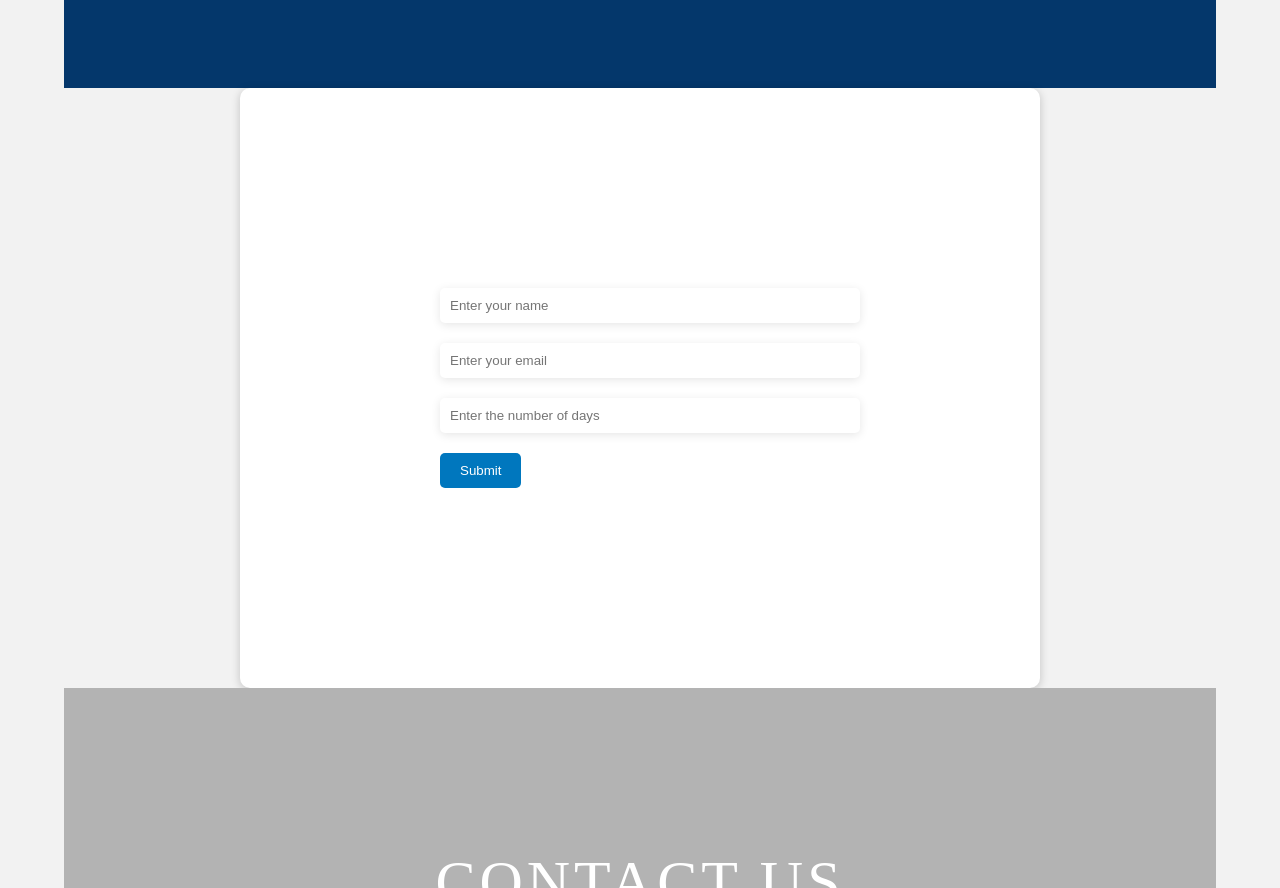
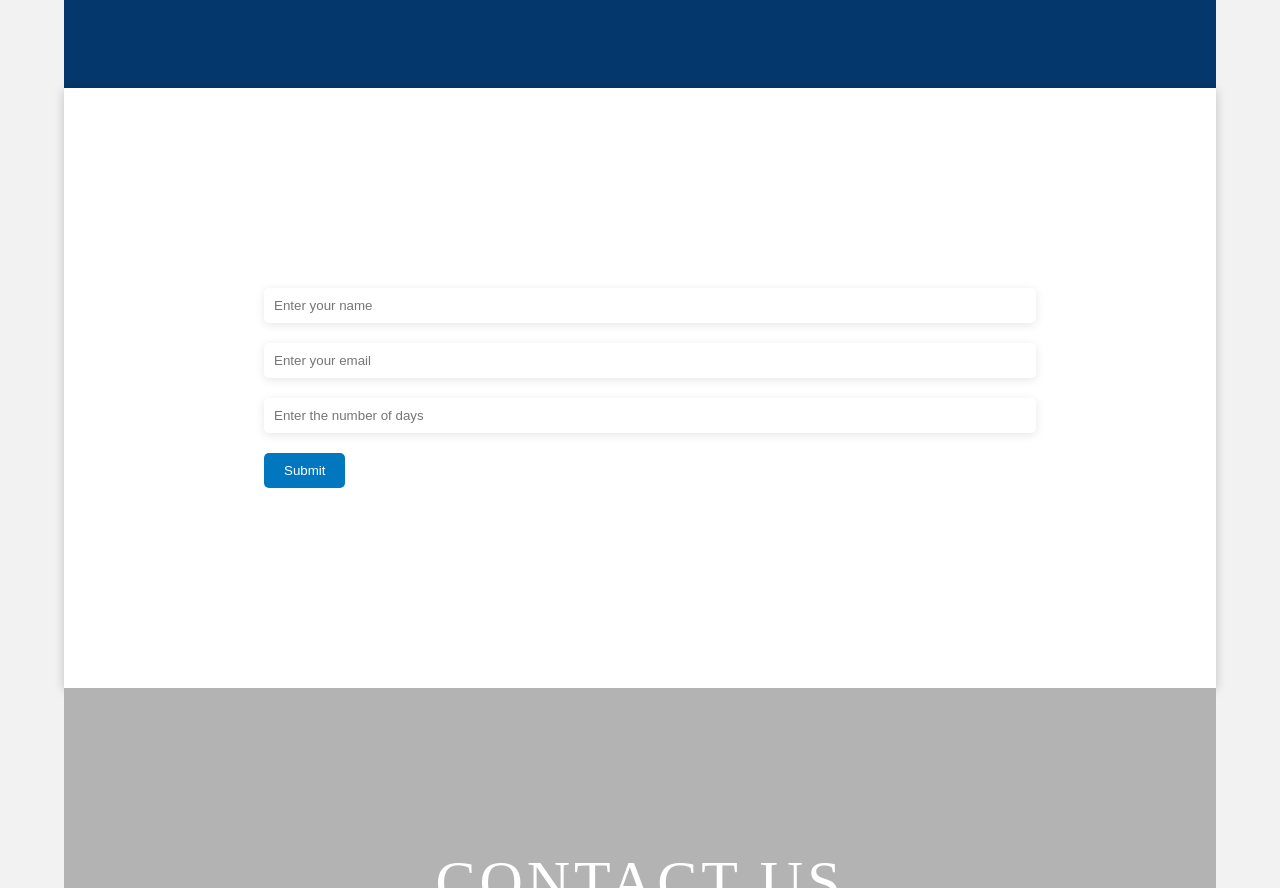
Before and after one commit to auch3rwahom3/grovecruises, a plain HTML site: page index.html in a window 1280 px wide. Shown: the part 2456-3344 px from the top of the page. Drawn offline with Linux system fonts and the light colour scheme.

Commit message:
corrected the form section

```diff
--- a/css/singlePageTemplate.css
+++ b/css/singlePageTemplate.css
@@ -135,11 +135,10 @@ book{
 }
 
 form {
-  max-width: 400px;
+  max-width: 4000px;
   margin: 0 auto;
   background-color: #fff;
   padding: 200px;
-  border-radius: 10px;
   box-shadow: 0 2px 10px rgba(0,0,0,0.2);
 }
 
```
